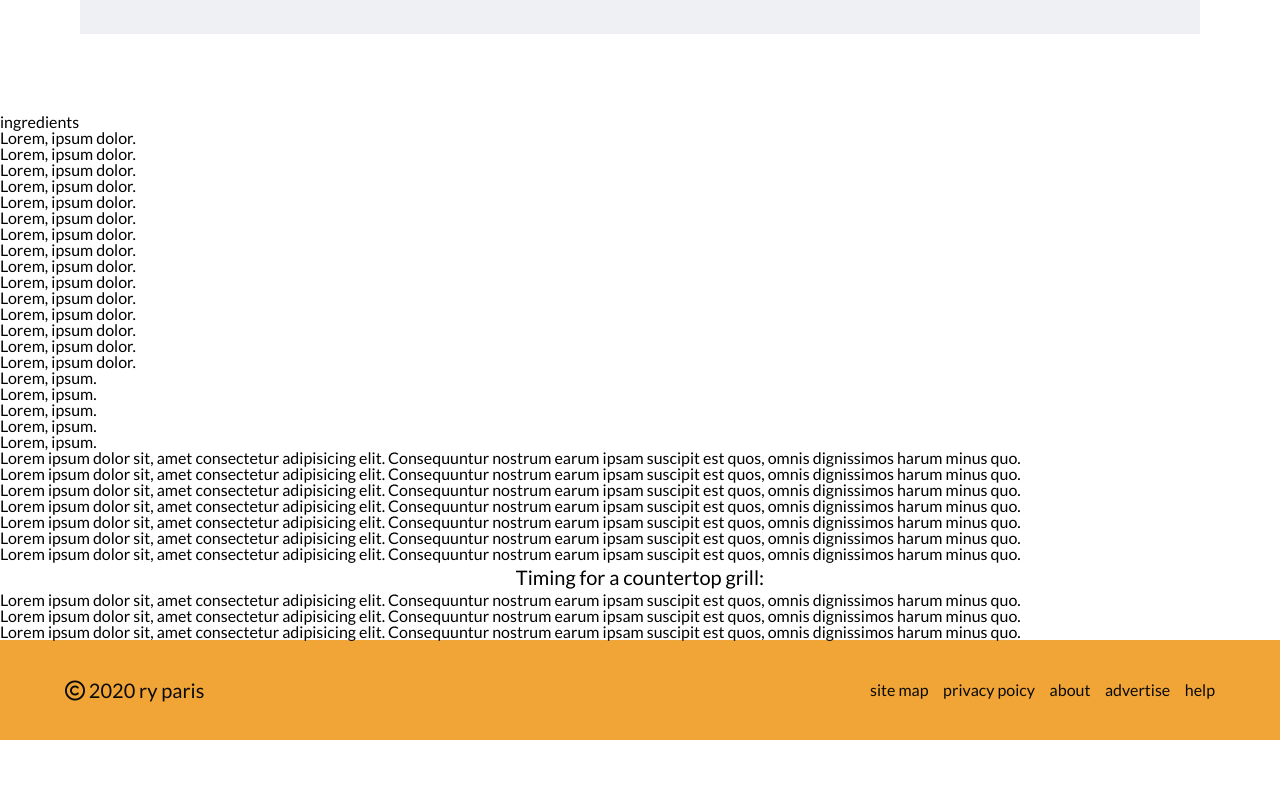
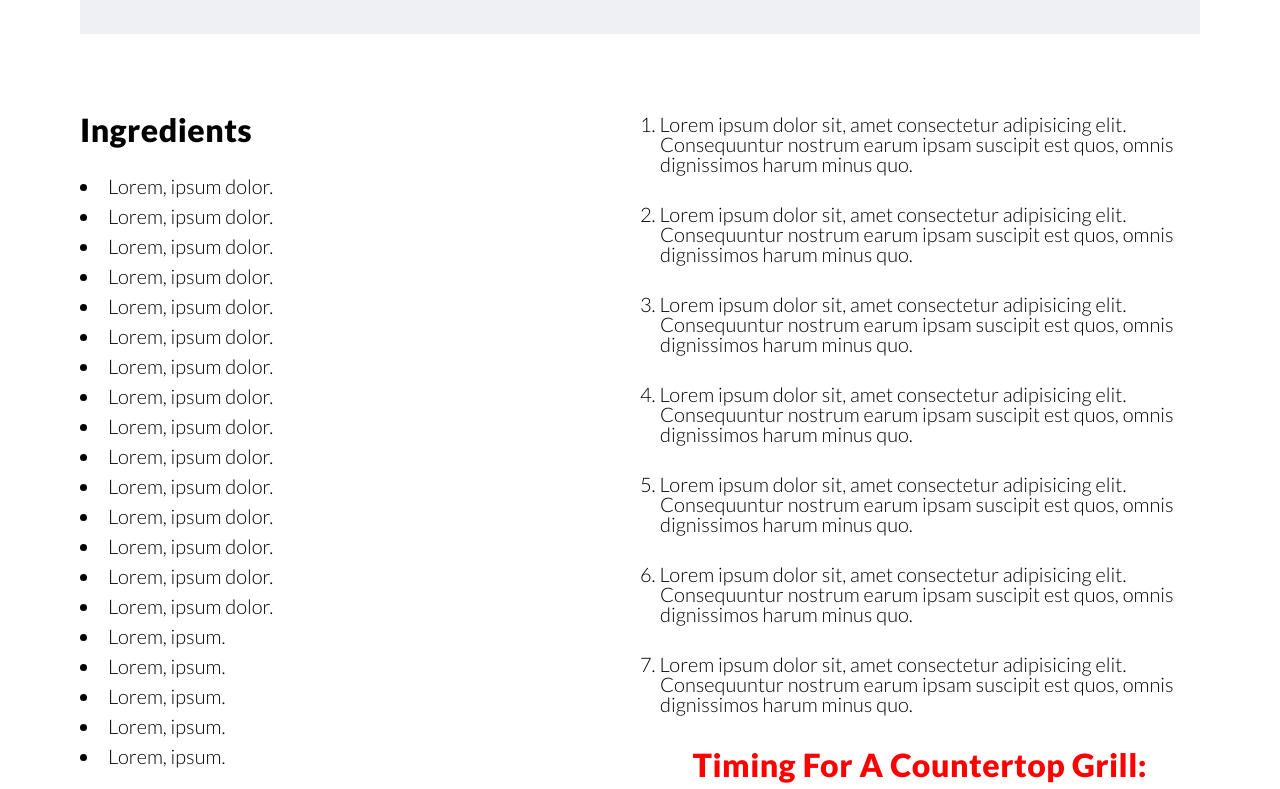
Before and after one commit to JordanOfTroy/RYParis2.0.2A, a plain HTML site: page recipe.html in a window 1280 px wide. Shown: the part 1436-2225 px from the top of the page. Before the commit the page ends 2176 px from the top, so only its background shows below. Drawn offline with Linux system fonts and the light colour scheme.

Commit message:
mostly finished with css for lists on recipe.html.

```diff
--- a/CSS/style.css
+++ b/CSS/style.css
@@ -332,9 +332,77 @@ blockquote {
 	margin-top: 50px;
 	padding: 40px 125px;
   }
+
   blockquote p {
 	display: inline;
 	font-size: 28px;
 	font-weight: 900;
 	color: var(--textGrey);
   }
+
+  .recipeInstructions {
+	display: flex;
+	flex-direction: row;
+	justify-content: space-between;
+	align-items: flex-start;
+	width: 100%;
+	/* border: solid blue 2px; */
+	padding: 0px 80px;
+  }
+
+  .recipeInstructions > * {
+	/* border: solid red 2px; */
+	width: 50%;
+	text-align: left;
+  }
+
+  .goLeft {
+	text-align: left;
+	padding: 0px;
+  }
+
+  .ingredientList, .spiceMix {
+	/* list-style-type: circle; */
+	list-style-type: disc;
+  }
+
+  .directionsList {
+	list-style-type: decimal;
+  }
+
+  .recipeInstructions li {
+	/* color: red; */
+	font-size: 20px;
+	font-weight: 300;
+  }
+
+  .ingredientList > li, .spiceMix > li, .spiceMix > li {
+	margin-bottom: 10px;
+  }
+
+  .ingredients > h2, .directions > h2 {
+	font-size: 32px;
+	font-weight: 900;
+	text-transform: capitalize;
+	margin-bottom: 30px;
+	letter-spacing: .5px;
+  }
+
+  .ingredients > h3, .directions h3 {
+	color: red;
+	font-size: 32px;
+	font-weight: 900;
+	text-transform: capitalize;
+	margin-bottom: 30px;
+	letter-spacing: .5px;
+  }
+
+  .ingredientList, .spiceMix, .directionsList {
+	list-style-position: inside;
+  }
+
+  .directionsList > li {
+	margin-bottom: 30px;
+	text-indent: -1em;
+  	padding-left: 1em;
+  }
```
Also changed, not shown: 1 other file.
